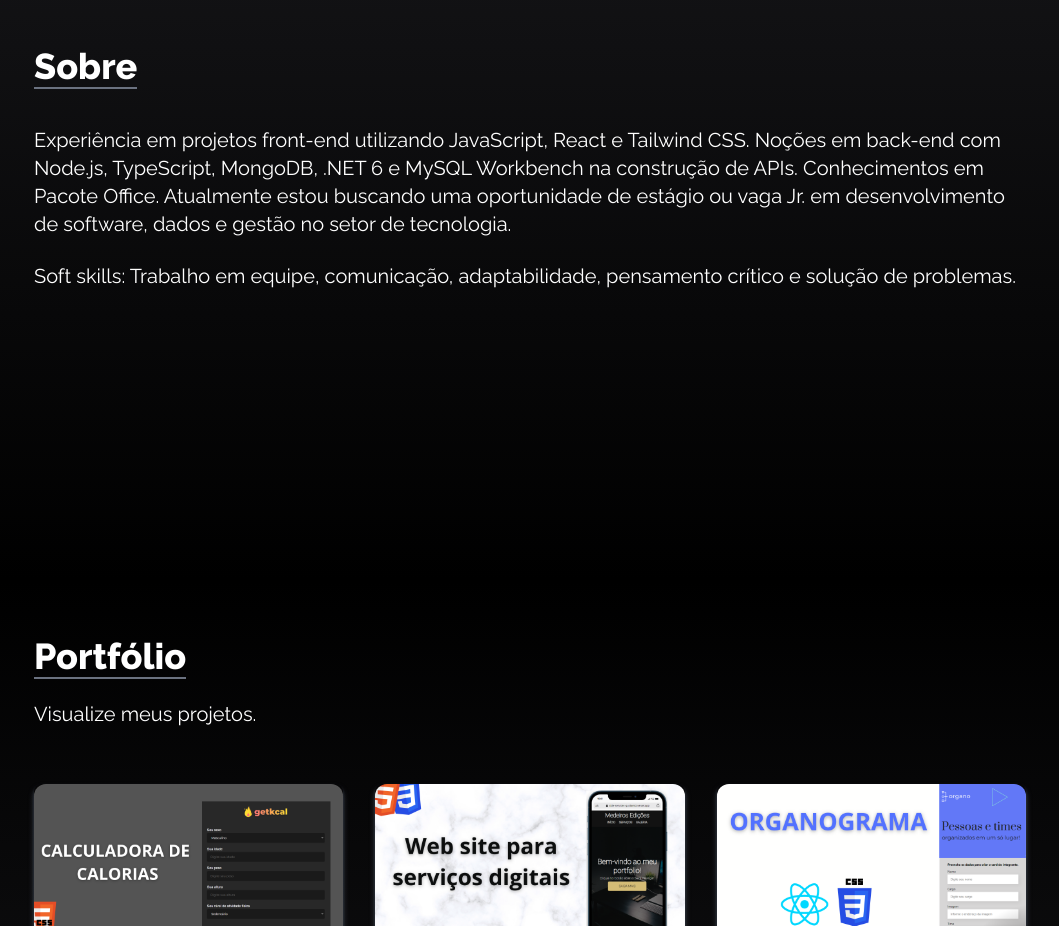
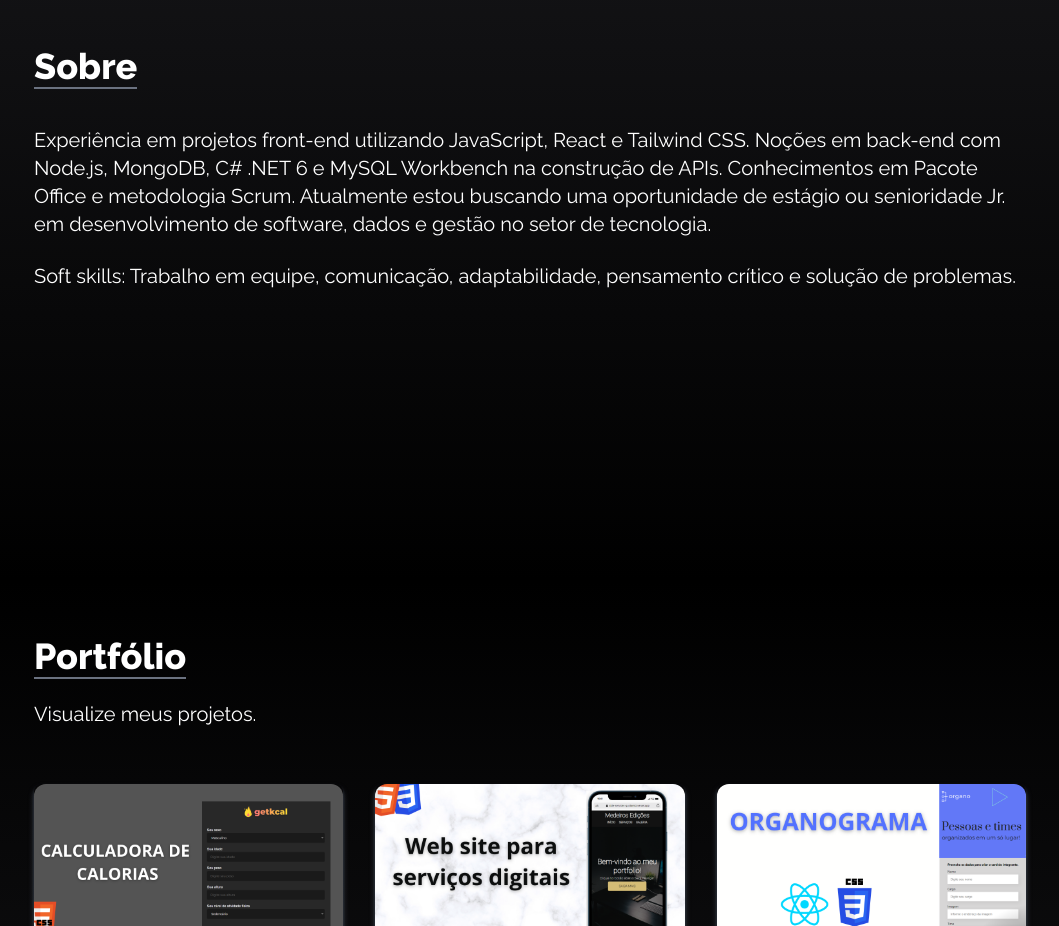
Before and after one commit to medeirospc/portfolio-jsx, a React (Create React App) app: page / in a window 1280 px wide. Shown: the part 1020-1946 px from the top of the page, without its empty margins (110-1169 px from the left). Built offline with nearby package versions, Linux system fonts and the light colour scheme; a web font is replaced by a local one.

Commit message:
updating description

```diff
--- a/src/components/Sobre.jsx
+++ b/src/components/Sobre.jsx
@@ -14,11 +14,11 @@ const Sobre = () => {
         </div>
         <p className="text-xl mt-2">
           Experiência em projetos front-end utilizando JavaScript, React e
-          Tailwind CSS. Noções em back-end com Node.js, TypeScript, MongoDB,
-          .NET 6 e MySQL Workbench na construção de APIs. Conhecimentos em
-          Pacote Office. Atualmente estou buscando uma oportunidade de estágio
-          ou vaga Jr. em desenvolvimento de software, dados e gestão no setor de
-          tecnologia.
+          Tailwind CSS. Noções em back-end com Node.js, MongoDB, C# .NET 6 e
+          MySQL Workbench na construção de APIs. Conhecimentos em Pacote Office
+          e metodologia Scrum. Atualmente estou buscando uma oportunidade de
+          estágio ou senioridade Jr. em desenvolvimento de software, dados e
+          gestão no setor de tecnologia.
         </p>
         <p className="text-xl mt-6">
           Soft skills: Trabalho em equipe, comunicação, adaptabilidade,
```
